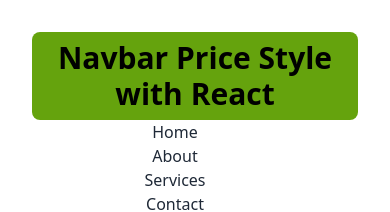
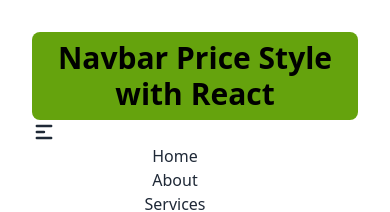
Before and after one commit to omarjafor/Price-Navbar-Practice, a React (Vite) app: page / in a window 390 px wide. Shown: the top 212 px of the page. Built offline with nearby package versions, Linux system fonts and the light colour scheme.

Commit message:
react routes

```diff
--- a/package.json
+++ b/package.json
@@ -11,7 +11,8 @@
   },
   "dependencies": {
     "react": "^18.2.0",
-    "react-dom": "^18.2.0"
+    "react-dom": "^18.2.0",
+    "react-icons": "^4.11.0"
   },
   "devDependencies": {
     "@types/react": "^18.2.15",
--- a/src/Navbar/Navbar.jsx
+++ b/src/Navbar/Navbar.jsx
@@ -1,4 +1,5 @@
 import Link from "../Link/Link";
+import { HiMenuAlt1 } from 'react-icons/hi';
 
 const Navbar = () => {
     const routes = [
@@ -28,6 +29,7 @@
         //     </div>
         // </div>
         <nav>
+            <HiMenuAlt1 className="text-2xl md:hidden"></HiMenuAlt1>
             <ul className="md:flex">
                 {
                     routes.map(route => <Link key={route.id} route={route}></Link>)
```
Also changed, not shown: 1 other file (tests, documents, lock files or other folders).
